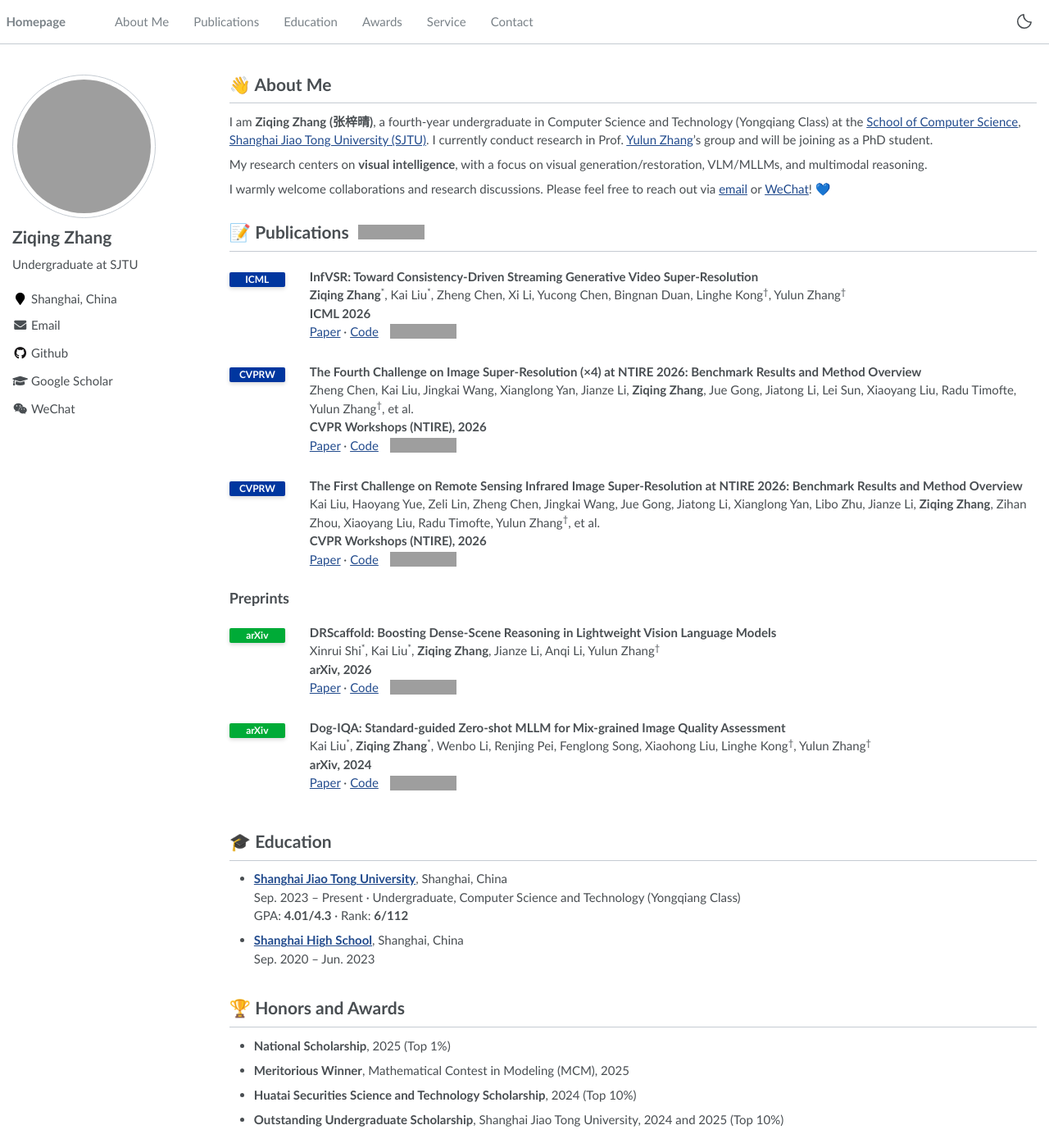
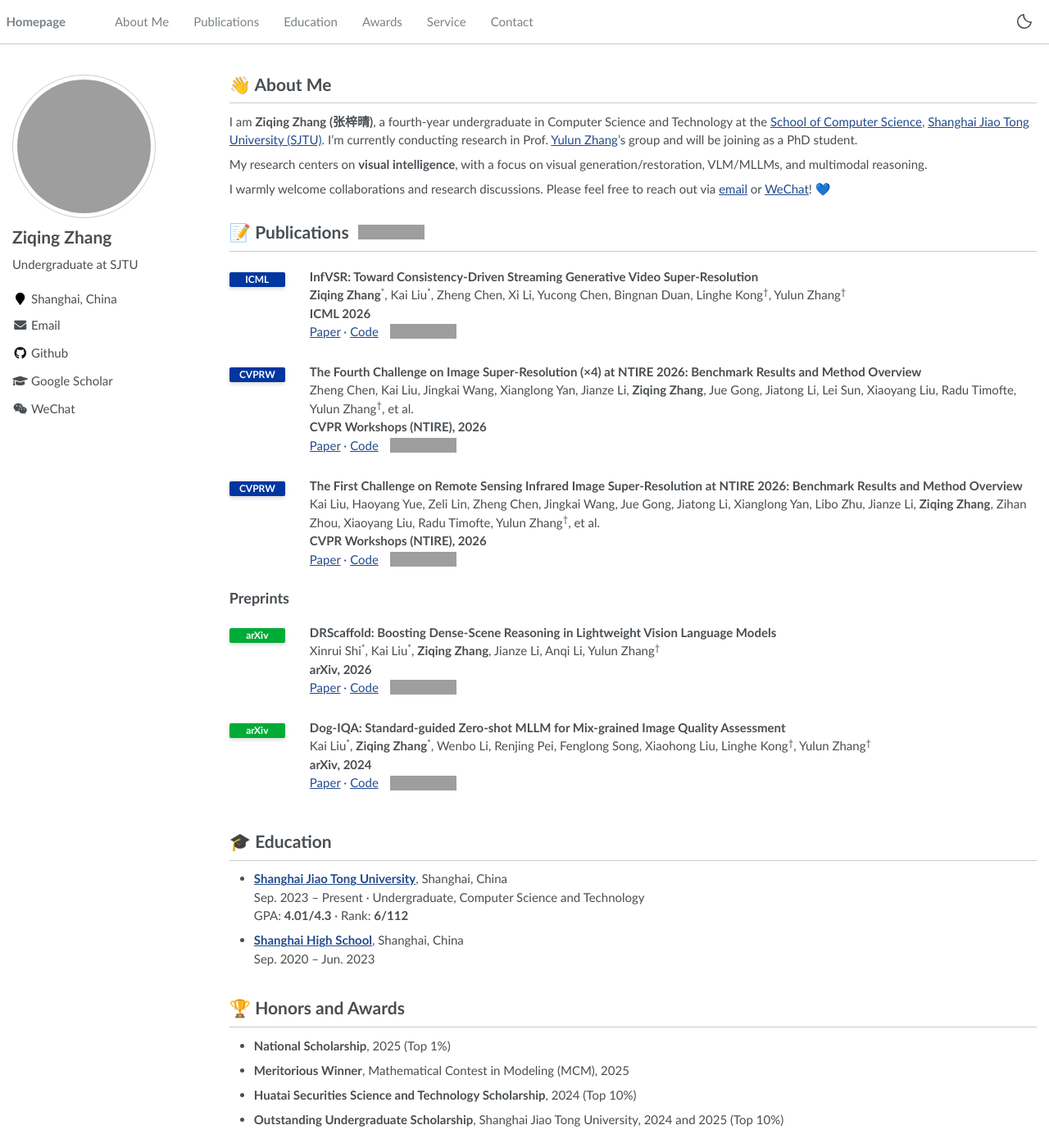
Before and after one commit to zzqingz/zzqingz.github.io, a Jekyll site: the page built from _pages/about.md, in a window 1280 px wide and 1400 px high. Shown: the whole window at 82% size. Built offline with Jekyll 4.4.1, drawn with Linux system fonts in a browser that asks for light colours; grey boxes are pictures that could not be loaded.

Commit message:
Remove class designation and update research introduction

```diff
--- a/_pages/about.md
+++ b/_pages/about.md
@@ -12,7 +12,7 @@ redirect_from:
 
 # 👋 About Me
 
-I am **Ziqing Zhang (张梓晴)**, a fourth-year undergraduate in Computer Science and Technology (Yongqiang Class) at the [School of Computer Science](https://www.cs.sjtu.edu.cn/), [Shanghai Jiao Tong University (SJTU)](https://www.sjtu.edu.cn/). I currently conduct research in Prof. [Yulun Zhang](https://yulunzhang.com/)'s group and will be joining as a PhD student.
+I am **Ziqing Zhang (张梓晴)**, a fourth-year undergraduate in Computer Science and Technology at the [School of Computer Science](https://www.cs.sjtu.edu.cn/), [Shanghai Jiao Tong University (SJTU)](https://www.sjtu.edu.cn/). I'm currently conducting research in Prof. [Yulun Zhang](https://yulunzhang.com/)'s group and will be joining as a PhD student.
 
 My research centers on **visual intelligence**, with a focus on visual generation/restoration, VLM/MLLMs, and multimodal reasoning.
 
@@ -79,7 +79,7 @@ I warmly welcome collaborations and research discussions. Please feel free to re
 # 🎓 Education
 
 - **[Shanghai Jiao Tong University](https://www.sjtu.edu.cn/)**, Shanghai, China<br>
-  Sep. 2023 – Present · Undergraduate, Computer Science and Technology (Yongqiang Class)<br>
+  Sep. 2023 – Present · Undergraduate, Computer Science and Technology<br>
   GPA: **4.01/4.3** · Rank: **6/112**
 - **[Shanghai High School](https://www.shs.cn/)**, Shanghai, China<br>
   Sep. 2020 – Jun. 2023
```
